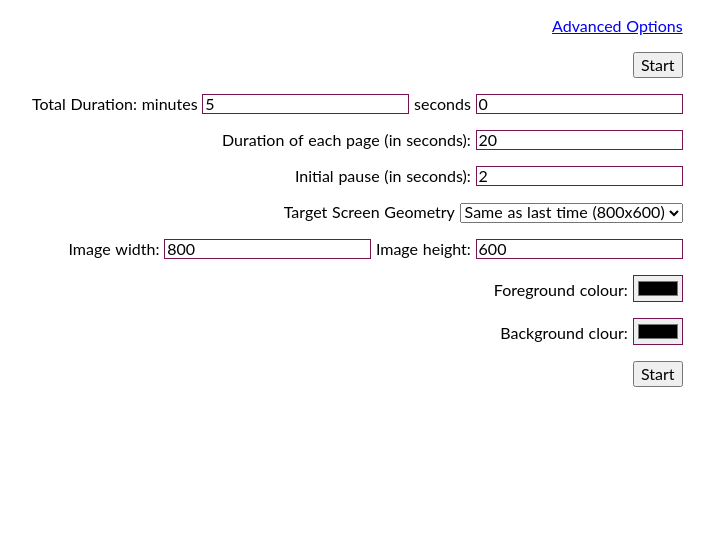
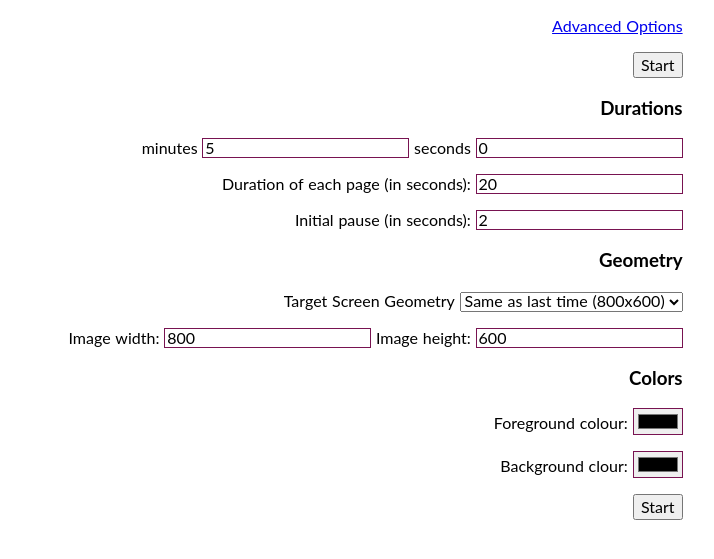
Before and after one commit to celesteh/Immrama, a PHP site: page /conductor/ in a window 1280 px wide. Shown: the top 559 px of the page, without its empty margins (311-1025 px from the left). Run offline with PHP 8.4, Linux system fonts and the light colour scheme.

Commit message:
Improve the look

```diff
--- a/data/conductor/index.php
+++ b/data/conductor/index.php
@@ -67,8 +67,9 @@ document.getElementById("imageheight").readonly = true;
 
 <BUTTON name="submit" value="submit" type="submit">Start</BUTTON>
 </p>
+<h3>Durations</h3>
   <p>
-  <label for="dur">Total Duration: minutes</label>
+  <label for="dur">minutes</label>
     <input type="number" name="min" value=<?php echo floor($conf['dur'] / 60); ?>>
     <label for="dur">seconds</label>
       <input type="number" name="sec" value=<?php echo floor($conf['dur'] % 60); ?>>
@@ -83,6 +84,7 @@ document.getElementById("imageheight").readonly = true;
   <label for ="init_sleep">Initial pause (in seconds):</label>
     <input type="number" name="init_sleep" value=<?php echo $conf['init_sleep']; ?>>
   </p>
+  <h3>Geometry</h3>
       <p>
         <label for="score_size">Target Screen Geometry</label>
         <select name="score_size" onchange='OnChangeSize(this.form);'>
@@ -93,6 +95,7 @@ document.getElementById("imageheight").readonly = true;
         </select>
       </p>
       <p>
+
   <label for ="imagewidth">Image width:</label>
     <input type="number" name="imagewidth" id="imagewidth" value=<?php echo $conf['imagewidth']; ?>>
 
@@ -101,7 +104,7 @@ document.getElementById("imageheight").readonly = true;
   </p>
   <p>
 
-
+<h3>Colors</h3>
   <label for ="foreground">Foreground colour:</label>
     <input type="color" name="foreground" value=<?php echo $conf['foreground']; ?>>  </p>
       <p>
```
